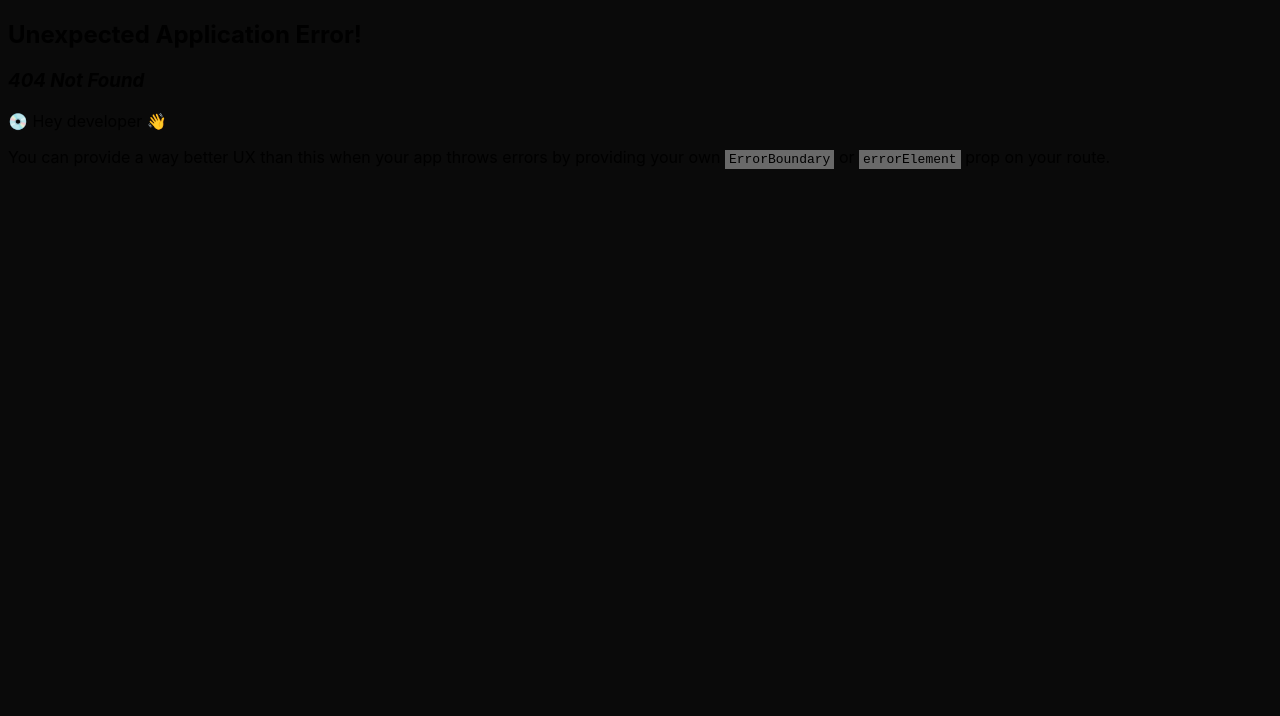
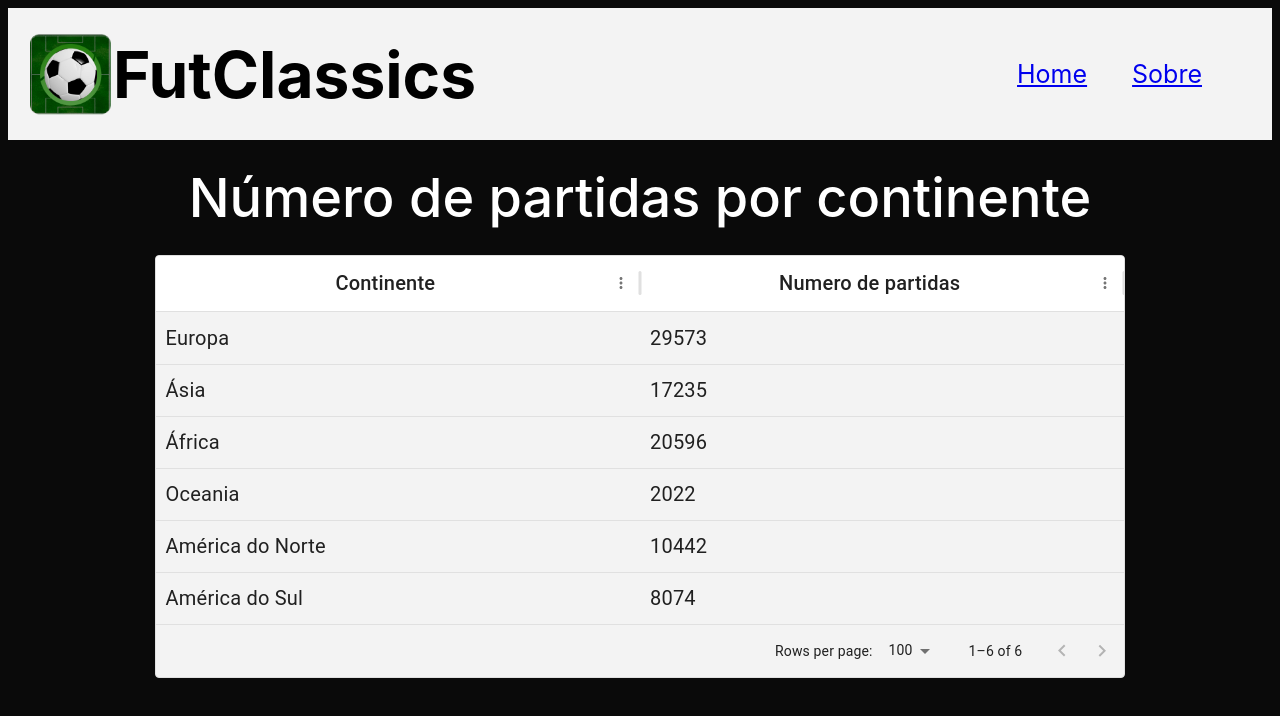
Before and after one commit to richarddiasss/trabalhoBD, a React (Vite) app in the folder frontend/: page /partidas-por-continente in a window 1280 px wide. Before the commit this address had no page. Shown: the top 716 px of the page. Built offline with nearby package versions, Linux system fonts and the light colour scheme.

Commit message:
outras tabelas

```diff
--- /dev/null
+++ b/frontend/src/Pages/CampoNeutro/index.tsx
@@ -0,0 +1,42 @@
+import React from 'react';
+import {CampoNeutroContainer, CampoNeutroDiv } from './style';
+import HeaderHome from "../../components/HeaderHome";
+import { Titulo } from '../../components/TituloPagina/style';
+import { DataGrid, GridRowsProp, GridColDef } from '@mui/x-data-grid';
+
+const rows: GridRowsProp = [
+    {id: 1, col1: '02/07/1916', col2: 'Chile', col3: 'Uruguay', col4: 'Bueno Aires', col5: 'Argentina'},
+    {id: 2, col1: '08/07/1916', col2: 'Brazil', col3: 'Chile', col4: 'Bueno Aires', col5: 'Argentina'},
+    {id: 3, col1: '12/07/1916', col2: 'Brazil', col3: 'Uruguay', col4: 'Bueno Aires', col5: 'Argentina'}
+]
+
+const columns: GridColDef[] = [
+    { field: 'col1', headerName: 'Data', flex: 1, headerAlign: 'center' },
+    { field: 'col2', headerName: 'Mandante', flex: 1, headerAlign: 'center' },
+    { field: 'col3', headerName: 'Visitante', flex: 1, headerAlign: 'center' },
+    { field: 'col4', headerName: 'Cidade', flex: 1, headerAlign: 'center' },
+    { field: 'col5', headerName: 'País', flex: 1, headerAlign: 'center' }
+]
+
+export default function CampoNeutro(){
+    return(
+        <CampoNeutroDiv>
+            <HeaderHome/>
+            <CampoNeutroContainer>
+                <Titulo>Partidas em campo neutro</Titulo>
+                <DataGrid
+                    sx={{
+                        backgroundColor: '#F3F3F3',
+                        marginTop: '2%',
+                        fontSize: '20px',
+                        width:'90%',
+                    }}
+                    rows={rows}
+                    columns={columns}
+                >
+
+                </DataGrid>
+            </CampoNeutroContainer>
+        </CampoNeutroDiv>
+    )
+}
--- /dev/null
+++ b/frontend/src/Pages/CampoNeutro/style.tsx
@@ -0,0 +1,11 @@
+import styled from "styled-components";
+
+export const CampoNeutroDiv = styled.div`
+`
+export const CampoNeutroContainer = styled.div`
+    padding: 2%;
+    display: flex;
+    flex-direction: column;
+    text-align: center;
+    align-items: center;
+`
--- /dev/null
+++ b/frontend/src/Pages/GoleadoresGolMedia/index.tsx
@@ -0,0 +1,41 @@
+import React from 'react';
+import {GoleadoresContainer, GoleadoresDiv } from './style';
+import HeaderHome from "../../components/HeaderHome";
+import { Titulo } from '../../components/TituloPagina/style';
+import { DataGrid, GridRowsProp, GridColDef } from '@mui/x-data-grid';
+
+const rows: GridRowsProp = [
+    {id: 1, col1: 'Portugal', col2: 'Cristiano Ronaldo', col3: '108', col4: '3,1385'},
+    {id: 2, col1: 'Poland', col2: 'Robert Lewandowski', col3: '62', col4: '3,1385'},
+    {id: 3, col1: 'Belgium', col2: 'Romelu Lukaku', col3: '60', col4: '3,1385'}
+]
+
+const columns: GridColDef[] = [
+    {field: 'col1', headerName: 'Seleção', flex: 1, headerAlign: 'center'},
+    {field: 'col2', headerName: 'Jogador', flex: 1, headerAlign: 'center'},
+    {field: 'col3', headerName: 'Gols', flex: 1, headerAlign: 'center'},
+    {field: 'col4', headerName: 'Média Geral', flex: 1, headerAlign: 'center'}
+]
+
+export default function Goleadores(){
+    return(
+        <GoleadoresDiv>
+            <HeaderHome/>
+            <GoleadoresContainer>
+                <Titulo>Seleções com goleadores acima da média</Titulo>
+                <DataGrid
+                    sx={{
+                        backgroundColor: '#F3F3F3',
+                        marginTop: '2%',
+                        fontSize: '20px',
+                        width:'90%',
+                    }}
+                    rows={rows}
+                    columns={columns}
+                >
+
+                </DataGrid>
+            </GoleadoresContainer>
+        </GoleadoresDiv>
+    )
+}
--- /dev/null
+++ b/frontend/src/Pages/GoleadoresGolMedia/style.tsx
@@ -0,0 +1,11 @@
+import styled from "styled-components";
+
+export const GoleadoresDiv = styled.div`
+`
+export const GoleadoresContainer = styled.div`
+    padding: 2%;
+    display: flex;
+    flex-direction: column;
+    text-align: center;
+    align-items: center;
+`
--- a/frontend/src/Pages/Jogadores/index.tsx
+++ b/frontend/src/Pages/JogadoresGol/index.tsx
@@ -11,15 +11,12 @@ const rows: GridRowsProp = [
     { id: 4, col1: 'Harry Kane', col2: '58' },
     { id: 5, col1: 'Lionel Messi', col2: '55' },
     { id: 6, col1: 'Edin Dzeko', col2: '50' },
-    { id: 7, col1: 'Ali Daei', col2: '49' },
-    { id: 8, col1: 'Carlos Ruiz', col2: '48' },
-    { id: 9, col1: 'Luis Suárez', col2: '47' },
   ];
 
 
 const columns: GridColDef[] = [
-    { field: 'col1', headerName: 'Jogador', width: 300 },
-    { field: 'col2', headerName: 'Total de gols', width: 300 },
+    { field: 'col1', headerName: 'Jogador', width: 200, headerAlign: 'center' },
+    { field: 'col2', headerName: 'Total de gols', width: 200, headerAlign: 'center' },
   ];
 
 
@@ -37,9 +34,8 @@ export default function Jogadores(){
                         width:'90%',
                     }}
                     rows={rows}
-                columns={columns}>
-
-                </DataGrid>
+                    columns={columns}
+                ></DataGrid>
             </JogadorContainer>
         </JogadoresDiv>
     )
--- a/frontend/src/Pages/Jogadores/style.tsx
+++ b/frontend/src/Pages/JogadoresGol/style.tsx
@@ -9,9 +9,3 @@ export const JogadorContainer = styled.div`
     text-align: center;
     align-items: center;
 `
-
-export const Titulo = styled.text`
-    color: #FFFFFF;
-    font-size: 54.1px;
-    font-weight: 500;
-`
--- /dev/null
+++ b/frontend/src/Pages/PartidasContinente/index.tsx
@@ -0,0 +1,42 @@
+import React from 'react';
+import HeaderHome from "../../components/HeaderHome";
+import { Titulo } from '../../components/TituloPagina/style';
+import { DataGrid, GridRowsProp, GridColDef } from '@mui/x-data-grid';
+import { ContainerPartidas, PartidasDiv } from './style';
+
+const rows: GridRowsProp = [
+    {id: 1, col1: 'Europa', col2: 29573 },
+    {id: 2, col1: 'Ásia', col2: 17235},
+    {id: 3, col1: 'África', col2: 20596},
+    {id: 4, col1: 'Oceania', col2: 2022},
+    {id: 5, col1: 'América do Norte', col2: 10442},
+    {id: 6, col1: 'América do Sul', col2: 8074}
+];
+
+const columns: GridColDef[] = [
+    {field: 'col1', headerName: 'Continente', flex: 1, headerAlign: 'center'},
+    {field: 'col2', headerName: 'Numero de partidas', flex: 1, headerAlign: 'center'}
+]
+
+export default function PartidasContinente(){
+    return(
+        <PartidasDiv>
+            <HeaderHome/>
+            <ContainerPartidas>
+                <Titulo>Número de partidas por continente</Titulo>
+                <DataGrid
+                    sx={{
+                        backgroundColor: '#F3F3F3',
+                        marginTop: '2%',
+                        fontSize: '20px',
+                        width:'80%',
+                    }}
+                    rows={rows}
+                    columns={columns}
+                >
+
+                </DataGrid>
+            </ContainerPartidas>
+        </PartidasDiv>
+    )
+}
--- /dev/null
+++ b/frontend/src/Pages/PartidasContinente/style.tsx
@@ -0,0 +1,12 @@
+import styled from "styled-components";
+
+export const PartidasDiv = styled.div`
+`
+
+export const ContainerPartidas = styled.div`
+    padding: 2%;
+    display: flex;
+    flex-direction: column;
+    text-align: center;
+    align-items: center;
+`
--- /dev/null
+++ b/frontend/src/Pages/SelecoesGolsMedia/index.tsx
@@ -0,0 +1,39 @@
+import React from 'react';
+import {SelecoesContainer, SelecoesDiv } from './style';
+import HeaderHome from "../../components/HeaderHome";
+import { Titulo } from '../../components/TituloPagina/style';
+import { DataGrid, GridRowsProp, GridColDef } from '@mui/x-data-grid';
+
+const rows: GridRowsProp = [
+    {id:1, col1: 'Brazil', col2: '1072', col3: '3.0959'},
+    {id:2, col1: 'Germany', col2: '1024', col3: '3.0959'},
+    {id:3, col1: 'Argentina', col2: '989', col3: '3.0959'}
+]
+
+const columns: GridColDef[] = [
+    { field: 'col1', headerName: 'Seleção', flex: 1, headerAlign: 'center' },
+    { field: 'col2', headerName: 'Gols', flex: 1, headerAlign: 'center' },
+    { field: 'col3', headerName: 'Média', flex: 1, headerAlign: 'center' },
+]
+
+export default function Selecoes(){
+    return(
+        <SelecoesDiv>
+            <HeaderHome/>
+            <SelecoesContainer>
+                <Titulo>Seleções com gols acima da média</Titulo>
+                <DataGrid
+                    sx={{
+                        backgroundColor: '#F3F3F3',
+                        marginTop: '2%',
+                        fontSize: '20px',
+                        width:'90%',
+                    }}
+                    rows={rows}
+                    columns={columns}>
+
+                </DataGrid>
+            </SelecoesContainer>
+        </SelecoesDiv>
+    )
+}
--- /dev/null
+++ b/frontend/src/Pages/SelecoesGolsMedia/style.tsx
@@ -0,0 +1,11 @@
+import styled from "styled-components";
+
+export const SelecoesDiv = styled.div`
+`
+export const SelecoesContainer = styled.div`
+    padding: 2%;
+    display: flex;
+    flex-direction: column;
+    text-align: center;
+    align-items: center;
+`
```
Also changed, not shown: frontend/src/main.jsx (+22 -1 lines). Lines whose indentation alone changed are shown as unchanged.
